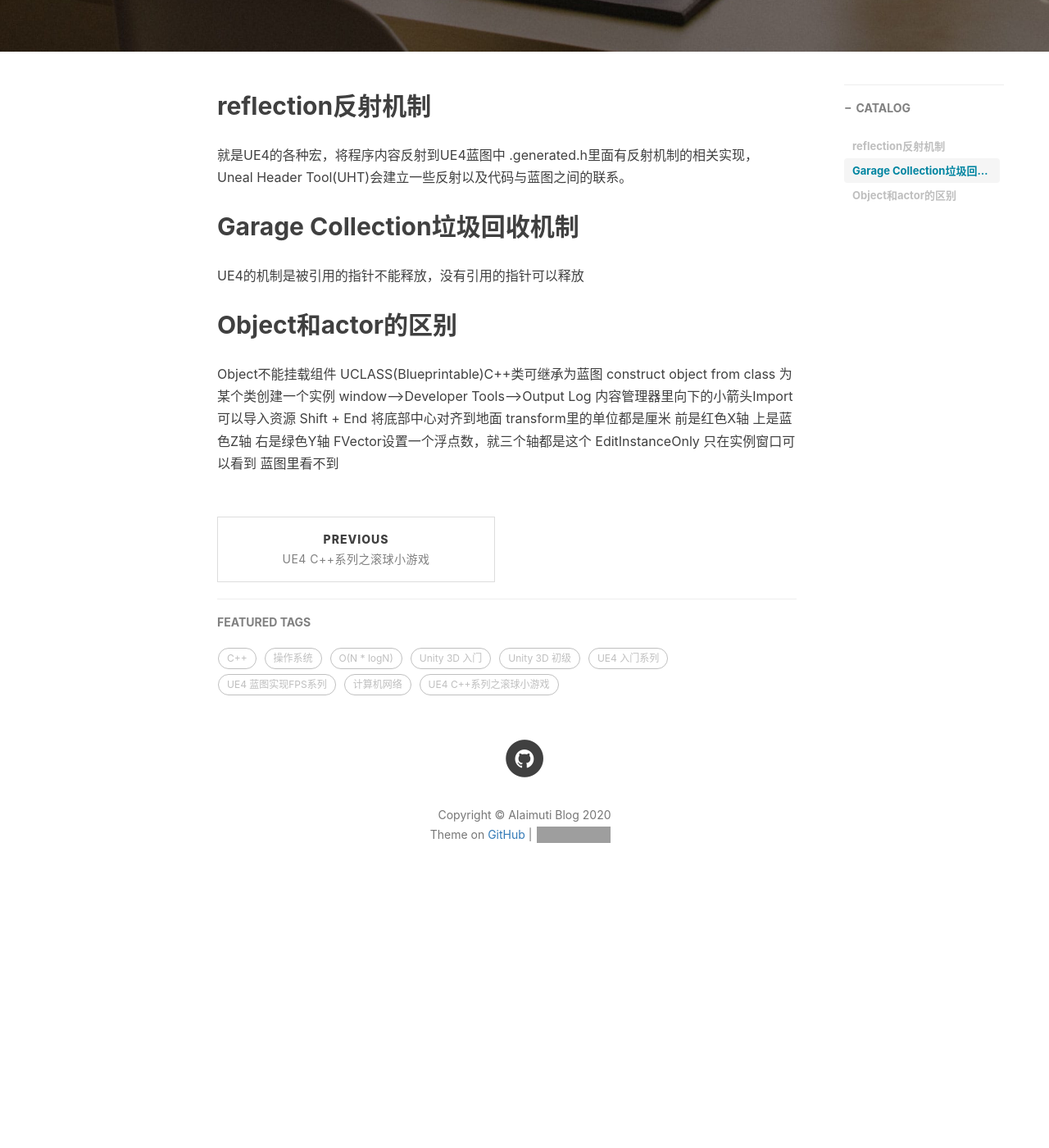
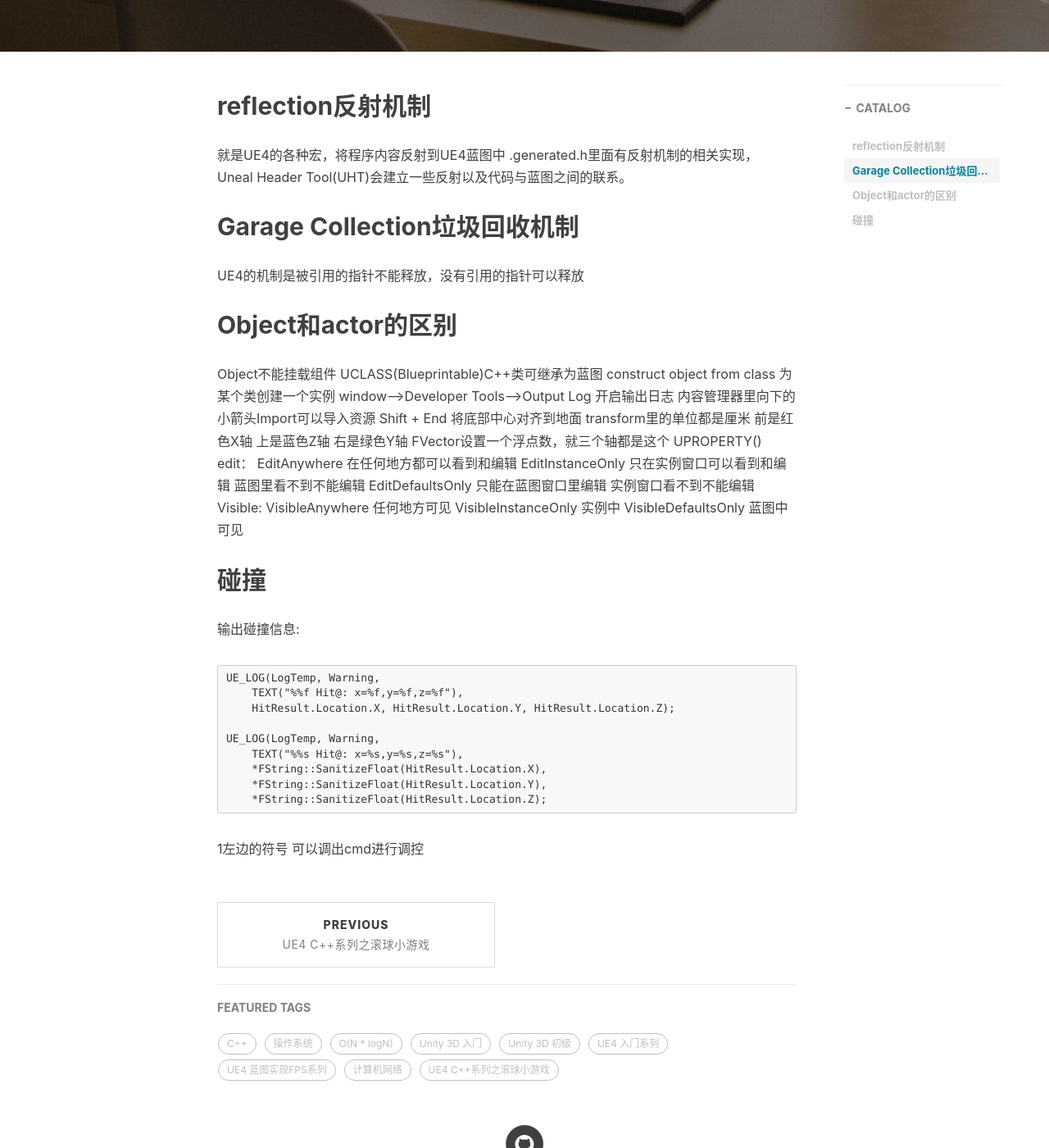
Before and after one commit to AIaimuti/aiaimuti.github.io, a Jekyll site: the page built from _posts/2020-4-23-C++Learn.md, in a window 1280 px wide and 1400 px high, scrolled down 460 px. Shown: the whole window at 82% size. Built offline with Jekyll 4.4.1, drawn with Linux system fonts in a browser that asks for light colours; nearby versions of some CDN libraries; comment, search, counter and statistics services are not loaded; before the commit the page ends 1582 px from its top, so only the background shows below that; grey boxes are pictures that could not be loaded.

Commit message:
Update 2020-4-23-C++Learn.md

````diff
--- a/_posts/2020-4-23-C++Learn.md
+++ b/_posts/2020-4-23-C++Learn.md
@@ -22,10 +22,33 @@ UE4的机制是被引用的指针不能释放，没有引用的指针可以释
 Object不能挂载组件
 UCLASS(Blueprintable)C++类可继承为蓝图
 construct object from class 为某个类创建一个实例
-window-->Developer Tools-->Output Log
+window-->Developer Tools-->Output Log 开启输出日志
 内容管理器里向下的小箭头Import可以导入资源
 Shift + End 将底部中心对齐到地面
 transform里的单位都是厘米
 前是红色X轴 上是蓝色Z轴 右是绿色Y轴
 FVector设置一个浮点数，就三个轴都是这个
-EditInstanceOnly 只在实例窗口可以看到 蓝图里看不到
+UPROPERTY()
+edit：
+EditAnywhere 在任何地方都可以看到和编辑
+EditInstanceOnly 只在实例窗口可以看到和编辑 蓝图里看不到不能编辑
+EditDefaultsOnly 只能在蓝图窗口里编辑 实例窗口看不到不能编辑
+Visible:
+VisibleAnywhere 任何地方可见
+VisibleInstanceOnly 实例中
+VisibleDefaultsOnly 蓝图中可见
+
+## 碰撞
+输出碰撞信息:
+```
+UE_LOG(LogTemp, Warning,
+    TEXT("%%f Hit@: x=%f,y=%f,z=%f"),
+    HitResult.Location.X, HitResult.Location.Y, HitResult.Location.Z);
+
+UE_LOG(LogTemp, Warning,
+    TEXT("%%s Hit@: x=%s,y=%s,z=%s"),
+    *FString::SanitizeFloat(HitResult.Location.X),
+    *FString::SanitizeFloat(HitResult.Location.Y),
+    *FString::SanitizeFloat(HitResult.Location.Z);
+```
+1左边的符号 可以调出cmd进行调控
````
